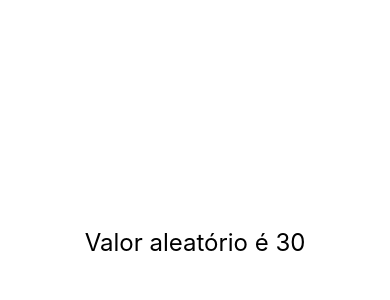
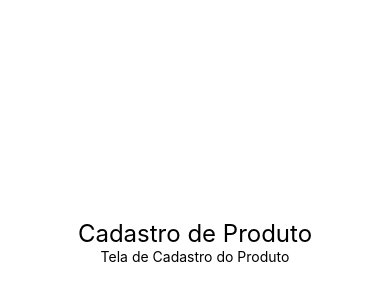
Before and after one commit to RaizerVarela/react-native, a React Native app: screen / in a window 390 px wide. Shown: the part 180-480 px from the top of the page. Built offline with nearby package versions, Linux system fonts and the light colour scheme.

Commit message:
Utilização de Fragment

```diff
--- a/src/App.js
+++ b/src/App.js
@@ -1,15 +1,18 @@
 import React from 'react';
 import {View, StyleSheet} from 'react-native';
 
-import Aleatorio from './components/Aleatorio';
+import Titulo from './components/Titulo';
+//import Aleatorio from './components/Aleatorio';
 //import MinMax from './components/MinMax';
 //import CompPadrao, {Comp1, Comp2} from './components/Multi'
 //import Primeiro from './components/Primeiro';
 
 export default () => (
   <View style={style.App}>
-    <Aleatorio min={10} max={60}/>
-    {/*<MinMax min={3} max={20}/>
+    <Titulo principal="Cadastro de Produto"
+      secundario="Tela de Cadastro do Produto"/>
+    {/*<Aleatorio min={10} max={60}/>
+    <MinMax min={3} max={20}/>
     <MinMax min={1} max={94}/>
     <CompPadrao/>
     <Comp1/>
--- /dev/null
+++ b/src/components/Titulo.js
@@ -0,0 +1,11 @@
+import React, {Fragment} from "react";
+import {Text} from "react-native"
+import Estilo from "./estilo"
+
+export default props => (
+  <>
+    <Text style={Estilo.fontG}>{props.principal}</Text>
+    <Text>{props.secundario}</Text>
+  </>
+)
+//Utilização do fragment (<></>caso necessario colocar propriedade para envolver o fragment usar <React.Fragment propriedade> )
```
